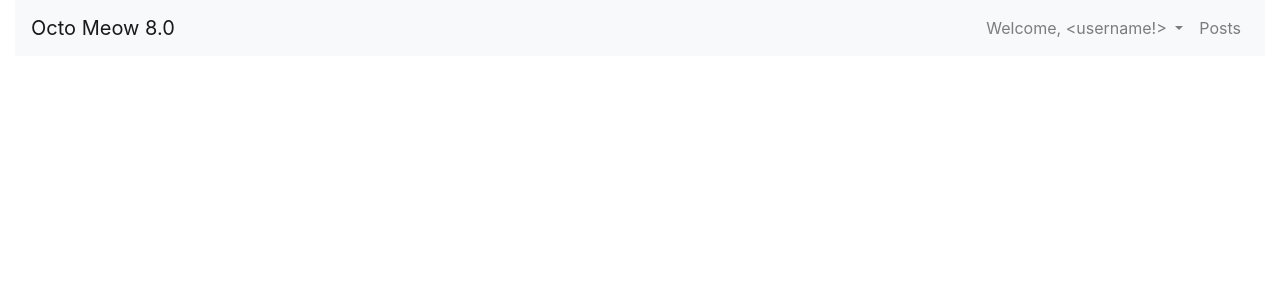
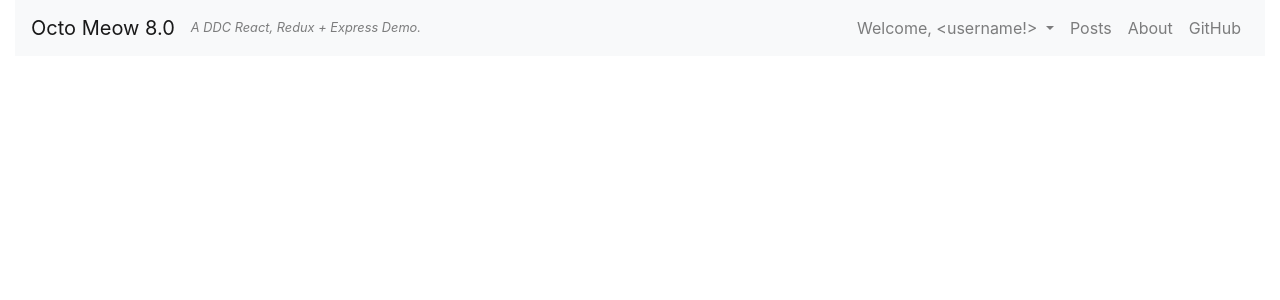
Before and after one commit to rlewis2892/bootstrap-v4-sandbox, a PHP site: page /home.php in a window 1280 px wide. Shown: the top 300 px of the page. Run offline with PHP 8.4, Linux system fonts and the light colour scheme.

Commit message:
navbar boilerplate

```diff
--- a/partials/navbar.php
+++ b/partials/navbar.php
@@ -1,5 +1,6 @@
 <nav class="navbar navbar-expand-lg navbar-light bg-light">
 	<a class="navbar-brand" href="./home.php">Octo Meow 8.0</a>
+	<span class="small font-italic d-none d-md-inline-block navbar-text">A DDC React, Redux + Express Demo.</span>
 	<button class="navbar-toggler" type="button" data-toggle="collapse" data-target="#navbarSupportedContent" aria-controls="navbarSupportedContent" aria-expanded="false" aria-label="Toggle navigation">
 		<span class="navbar-toggler-icon"></span>
 	</button>
@@ -19,6 +20,12 @@
 			<li class="nav-item">
 				<a class="nav-link" href="./posts.php">Posts</a>
 			</li>
+			<li class="nav-item">
+				<a class="nav-link" href="./about.php">About</a>
+			</li>
+			<li class="nav-item">
+				<a class="nav-link" href="#">GitHub</a>
+			</li>
 		</ul>
 	</div>
 </nav>
```
